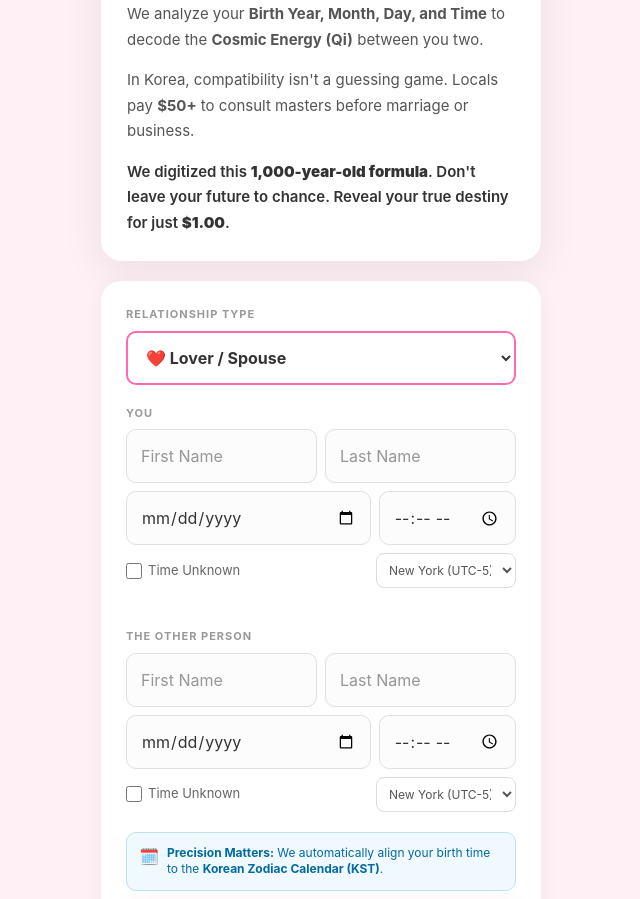
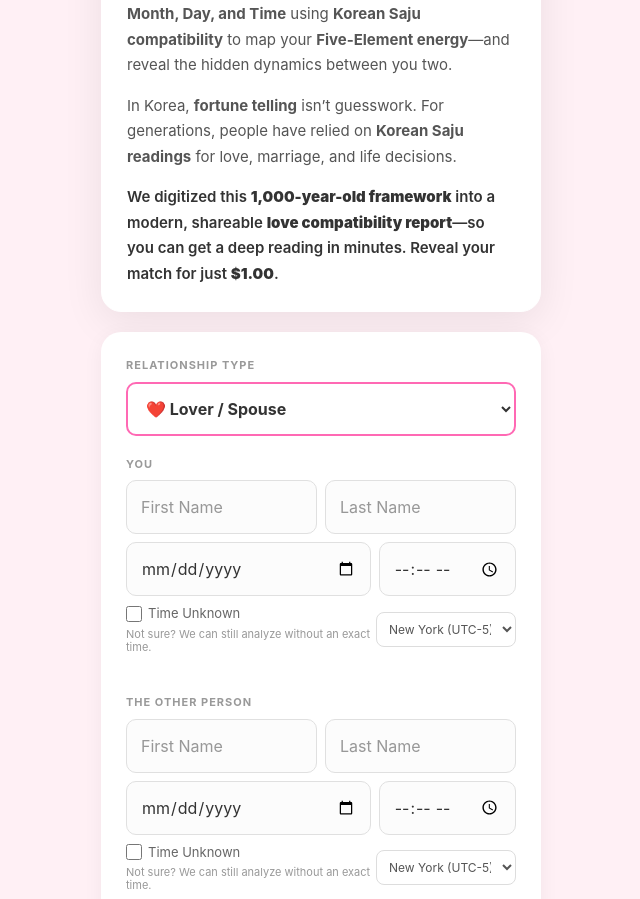
Before and after one commit to rhflffk019-hue/my-saju-app-2026, a Next.js app: page / in a window 1280 px wide. Shown: the part 340-1239 px from the top of the page, without its empty margins (319-959 px from the left). Built offline with nearby package versions, Linux system fonts and the light colour scheme.

Commit message:
Main page fix0207

```diff
--- a/app/page.tsx
+++ b/app/page.tsx
@@ -172,17 +172,17 @@ export default function Home() {
             <div style={{ backgroundColor: '#fff', padding: '25px', borderRadius: '20px', marginBottom: '20px', boxShadow: '0 10px 40px rgba(0,0,0,0.08)', border: '1px solid #fff' }}>
               <div style={{fontSize: '11px', fontWeight: 'bold', color: '#ff69b4', textTransform: 'uppercase', letterSpacing: '1px', marginBottom: '10px'}}>Ancient Korean Secret</div>
               <h3 style={{ margin:'0 0 15px 0', color:'#333', fontSize:'22px', lineHeight:'1.3', fontWeight:'800' }}>
-                Love is Intuition,<br/>Saju is Science.
+                Love is Intuition,<br/>Saju is a Blueprint.
               </h3>
               <div style={{ fontSize: '15px', lineHeight: '1.7', color: '#555' }}>
                 <p style={{ marginBottom: '15px' }}>
-                  Your destiny was written the moment you were born. We analyze your <b>Birth Year, Month, Day, and Time</b> to decode the <b>Cosmic Energy (Qi)</b> between you two.
+                  Your story begins at birth. We analyze your <b>Birth Year, Month, Day, and Time</b> using <b>Korean Saju compatibility</b> to map your <b>Five-Element energy</b>—and reveal the hidden dynamics between you two.
                 </p>
                 <p style={{ marginBottom: '15px' }}>
-                  In Korea, compatibility isn't a guessing game. Locals pay <b>$50+</b> to consult masters before marriage or business.
+                  In Korea, <b>fortune telling</b> isn’t guesswork. For generations, people have relied on <b>Korean Saju readings</b> for love, marriage, and life decisions.
                 </p>
                 <p style={{ margin: 0, fontWeight:'600', color:'#333' }}>
-                  We digitized this <b>1,000-year-old formula</b>. Don't leave your future to chance. Reveal your true destiny for just <b>$1.00</b>.
+                  We digitized this <b>1,000-year-old framework</b> into a modern, shareable <b>love compatibility report</b>—so you can get a deep reading in minutes. Reveal your match for just <b>$1.00</b>.
                 </p>
               </div>
             </div>
@@ -202,7 +202,10 @@ export default function Home() {
               <PersonInput label="THE OTHER PERSON" data={partnerData} setData={setPartnerData} />
 
               <div style={{ marginTop: '20px', padding: '12px', backgroundColor: '#f0f9ff', borderRadius: '10px', fontSize: '12px', color: '#0369a1', display: 'flex', gap: '8px', lineHeight:'1.4', border:'1px solid #bce3eb' }}>
-                <span style={{fontSize:'16px'}}>🗓️</span><span><b>Precision Matters:</b> We automatically align your birth time to the <b>Korean Zodiac Calendar (KST)</b>.</span>
+                <span style={{fontSize:'16px'}}>🗓️</span>
+                <span>
+                  <b>Precision matters.</b> We automatically convert your time to the <b>Korean Zodiac calendar (KST)</b> for accuracy.
+                </span>
               </div>
 
               <button onClick={handlePaymentClick} style={buttonStyle}>Reveal Our Destiny ($1.00)</button>
@@ -256,7 +259,7 @@ export default function Home() {
               Please don’t leave or refresh this page.
             </div>
             <div style={{ fontSize: 12, fontWeight: 700 }}>
-              Your premium report is being generated and may take up to 3 minutes.
+              Your premium report is being generated and may take up to 5 minutes.
             </div>
           </div>
         </div>
@@ -283,16 +286,43 @@ const PersonInput = ({ label, data, setData }: any) => (
       <input placeholder="First Name" value={data.firstName} onChange={(e) => setData({...data, firstName: e.target.value})} style={{...inputStyle, flex: 1, minWidth: 0}} />
       <input placeholder="Last Name" value={data.lastName} onChange={(e) => setData({...data, lastName: e.target.value})} style={{...inputStyle, flex: 1, minWidth: 0}} />
     </div>
+
+    {/* ✅ mobile placeholder 문제 해결: date/time에 명확한 안내 텍스트 추가 */}
     <div style={{ display: 'flex', gap: '8px' }}>
-      <input type="date" lang="en-US" value={data.birthDate} onChange={(e) => setData({...data, birthDate: e.target.value})} style={{...inputStyle, flex: 2, minWidth: 0}} />
+      <input
+        type="date"
+        lang="en-US"
+        placeholder="Birth date (YYYY-MM-DD)"
+        aria-label="Birth date"
+        value={data.birthDate}
+        onChange={(e) => setData({...data, birthDate: e.target.value})}
+        style={{...inputStyle, flex: 2, minWidth: 0}}
+      />
       {!data.unknownTime && (
-        <input type="time" lang="en-US" value={data.birthTime} onChange={(e) => setData({...data, birthTime: e.target.value})} style={{...inputStyle, flex: 1, minWidth: 0}} />
+        <input
+          type="time"
+          lang="en-US"
+          placeholder="Birth time (HH:MM)"
+          aria-label="Birth time"
+          value={data.birthTime}
+          onChange={(e) => setData({...data, birthTime: e.target.value})}
+          style={{...inputStyle, flex: 1, minWidth: 0}}
+        />
       )}
     </div>
+
     <div style={{ display: 'flex', justifyContent: 'space-between', marginTop: '8px', alignItems:'center' }}>
-      <label style={{ fontSize: '13px', color: '#666', display: 'flex', alignItems: 'center', cursor:'pointer' }}>
-        <input type="checkbox" checked={data.unknownTime} onChange={(e) => setData({...data, unknownTime: e.target.checked})} style={{ marginRight: '6px', width:'16px', height:'16px' }} /> Time Unknown
-      </label>
+      <div style={{ display:'flex', flexDirection:'column', gap: 4 }}>
+        <label style={{ fontSize: '13px', color: '#666', display: 'flex', alignItems: 'center', cursor:'pointer' }}>
+          <input type="checkbox" checked={data.unknownTime} onChange={(e) => setData({...data, unknownTime: e.target.checked})} style={{ marginRight: '6px', width:'16px', height:'16px' }} /> Time Unknown
+        </label>
+
+        {/* ✅ 불안 제거 문구 추가 */}
+        <div style={{ fontSize: 11, color: '#999', lineHeight: 1.2 }}>
+          Not sure? We can still analyze without an exact time.
+        </div>
+      </div>
+
       <select value={data.timezone} onChange={(e) => setData({...data, timezone: e.target.value})} style={{ fontSize: '12px', padding: '8px', borderRadius: '8px', border: '1px solid #ddd', color: '#555', backgroundColor:'#fff', maxWidth:'140px' }}>
         <option value="-5">New York (UTC-5)</option><option value="-8">LA (UTC-8)</option><option value="0">London (UTC+0)</option><option value="9">Seoul (UTC+9)</option><option value="1">Paris (UTC+1)</option>
       </select>
```
